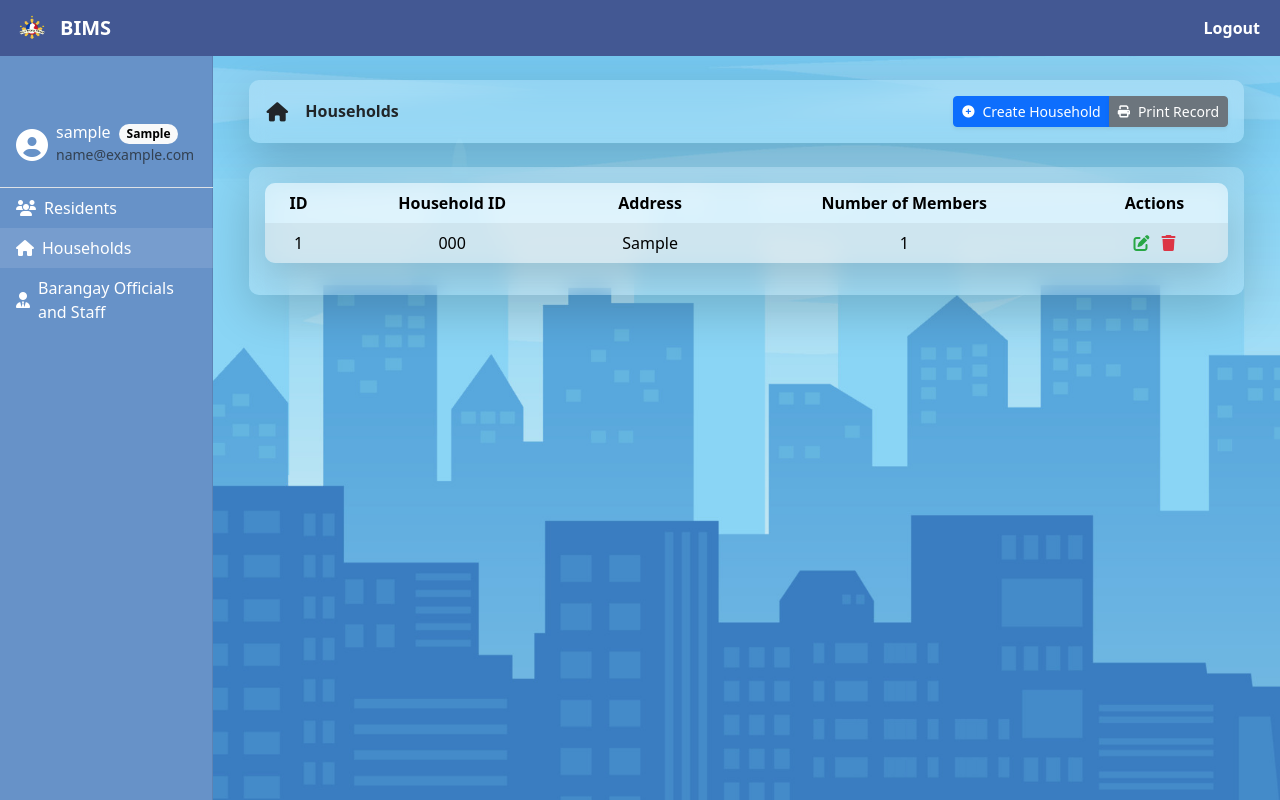
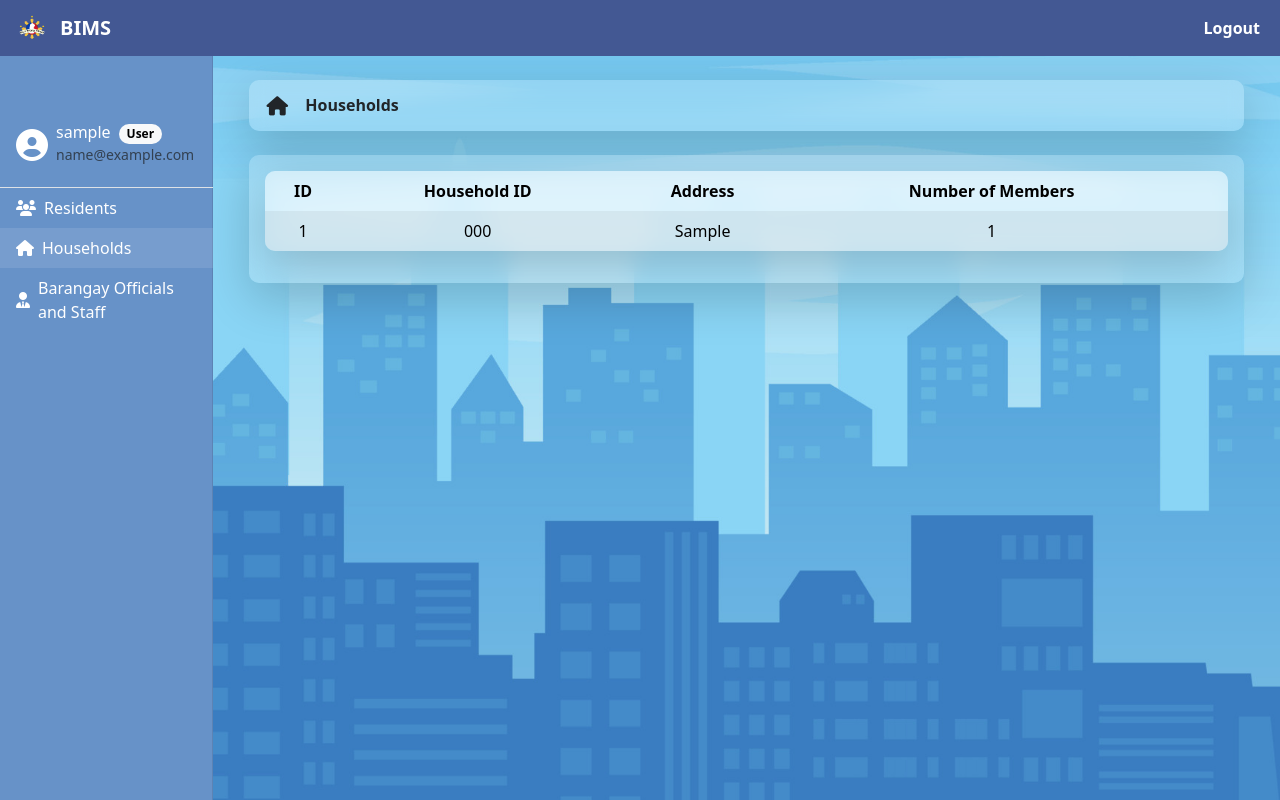
Before and after one commit to gyanna081/Barangay-Information-Management-System, a Django app: page /households/ in a window 1280 px wide. Run offline with Django 5.2, Linux system fonts and the light colour scheme; a user stored in the database is signed in; tables that the repository leaves empty hold one stand-in row (values such as "Sample post"); some libraries are stand-ins or nearby versions.

Commit message:
Add user type validation

```diff
--- a/backend/frontend/templates/frontend/components/side-nav.html
+++ b/backend/frontend/templates/frontend/components/side-nav.html
@@ -14,7 +14,7 @@
           <span
             class="badge align-items-center text-bg-light rounded-pill ms-1"
           >
-            {{ request.user.position }}
+            {{ request.user.user_type }}
           </span>
         </p>
         <small class="text-muted text-truncate d-inline-block w-100"
--- a/backend/frontend/templates/frontend/pages/households.html
+++ b/backend/frontend/templates/frontend/pages/households.html
@@ -8,6 +8,7 @@
         <h6 class="fw-bold mb-0 text-sm text-gradient">Households</h6>
       </div>
       <div class="btn-group" role="group" aria-label="Household actions">
+        {% if request.user.user_type == "Brgy. Admin" %}
         <button
           type="button"
           class="btn btn-primary btn-sm shadow-sm"
@@ -23,6 +24,7 @@
         >
           <i class="fas fa-print fa-sm me-2"></i>Print Record
         </button>
+        {% endif %}
       </div>
     </div>
   </div>
@@ -34,7 +36,7 @@
     {% if error_message %}
     <div class="alert alert-danger" role="alert">{{ error_message }}</div>
     {% else %}
-    <p>Resident data will be displayed here.</p>
+    <p>Household data will be displayed here.</p>
     {% endif %}
   </div>
 </div>
@@ -44,9 +46,11 @@
 
 <!-- Delete Confirmation Modal -->
 {% include 'frontend/components/modal/households/delete-households.html' %}
-
-{% endblock %} {% block extra_js %}
+{%endblock %} {% block extra_js %}
 <script src="{% static 'js/households.js' %}"></script>
+<script>
+  const userType = "{{ request.user.user_type }}";
+</script>
 <script>
   document
     .getElementById("printRecordBtn")
--- a/backend/frontend/templates/static/js/households.js
+++ b/backend/frontend/templates/static/js/households.js
@@ -31,7 +31,7 @@ document.addEventListener("DOMContentLoaded", () => {
           <th>Household ID</th>
           <th>Address</th>
           <th>Number of Members</th>
-          <th>Actions</th>
+          <th> ${userType == "Brgy. Admin" ? "Actions" : ""}</th>
         </tr>
       </thead>
       <tbody>
@@ -44,12 +44,18 @@ document.addEventListener("DOMContentLoaded", () => {
             <td>${household.household_head}</td>
             <td>${household.number_of_members}</td>
             <td>
+              ${
+                userType == "Brgy. Admin"
+                  ? `
                 <i class="fas fa-edit me-2 edit-household" data-household='${JSON.stringify(
                   household
                 )}' style="color: #28a745;" data-bs-toggle="tooltip" data-bs-placement="top" title="Edit Household"></i>
                 <i class="fas fa-trash delete-household" data-household-id="${
                   household.id
                 }" style="color: #dc3545;" data-bs-toggle="tooltip" data-bs-placement="top" title="Delete Household"></i>
+              `
+                  : ""
+              }
             </td>
           </tr>
         `
@@ -61,6 +67,7 @@ document.addEventListener("DOMContentLoaded", () => {
     householdContainer.innerHTML = "";
     householdContainer.appendChild(table);
 
+    if (userType == "Brgy. Admin") {
       document.querySelectorAll(".edit-household").forEach((icon) => {
         icon.addEventListener("click", handleEditClick);
       });
@@ -68,6 +75,7 @@ document.addEventListener("DOMContentLoaded", () => {
       document.querySelectorAll(".delete-household").forEach((icon) => {
         icon.addEventListener("click", handleDeleteClick);
       });
+    }
 
     const tooltipTriggerList = [].slice.call(
       document.querySelectorAll('[data-bs-toggle="tooltip"]')
```
Also changed, not shown: backend/frontend/templates/frontend/pages/residents.html (+6 -1 lines), backend/frontend/templates/static/js/residents.js (+12 -2 lines). Lines whose indentation alone changed are shown as unchanged.
